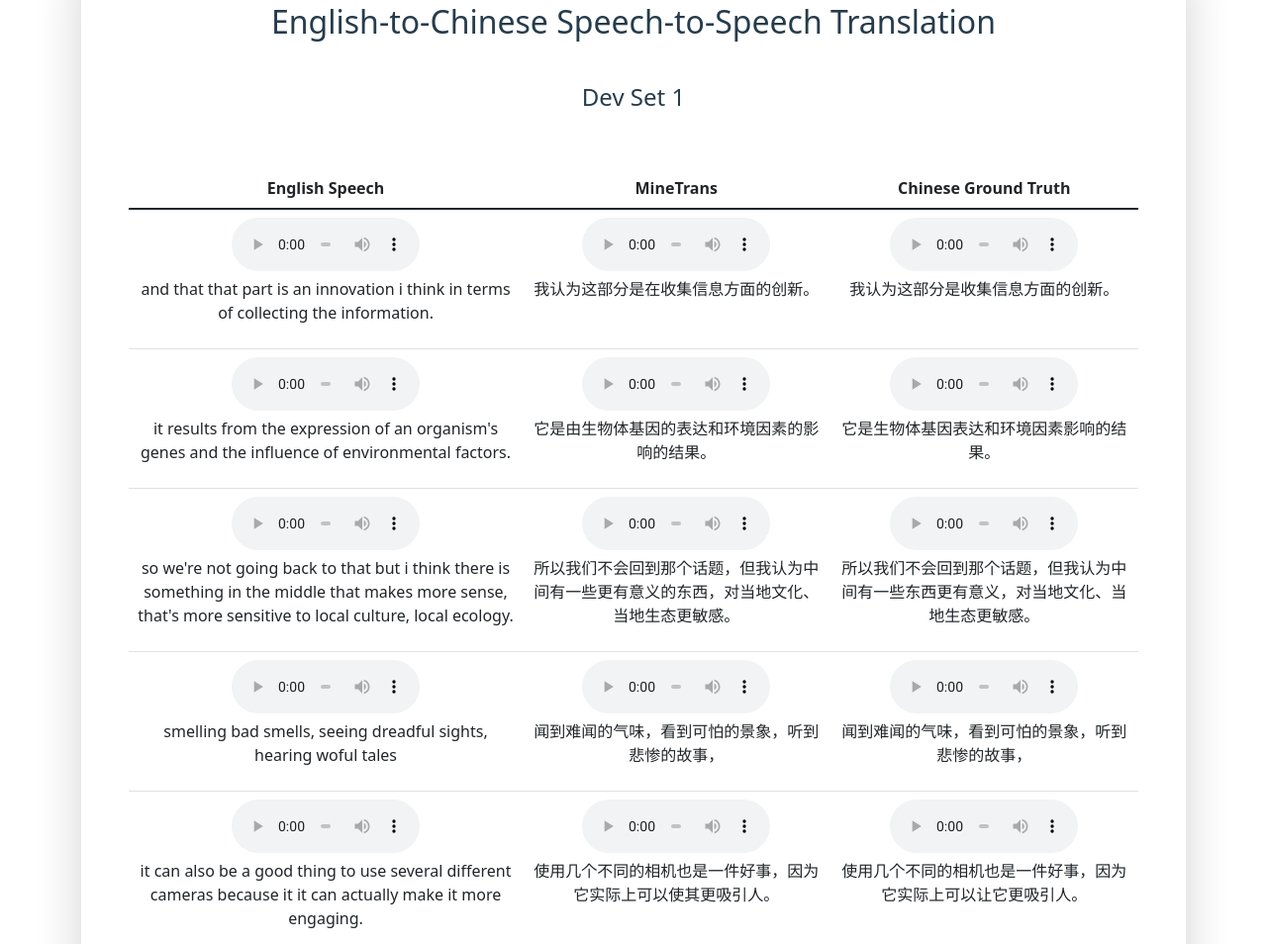
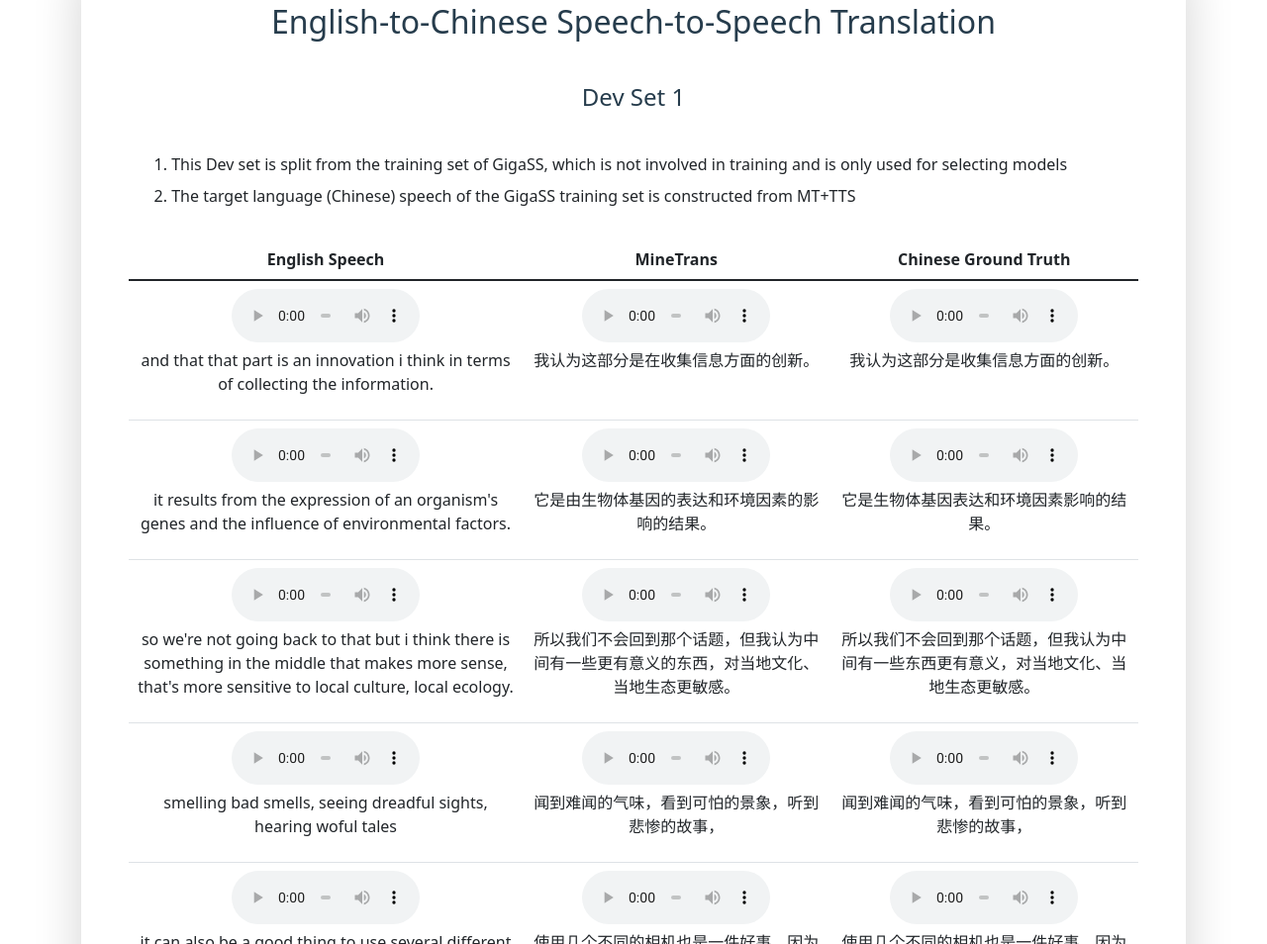
Before and after one commit to duyichao/MINETrans-IWSLT23, a plain HTML site: page demo/index.html in a window 1280 px wide. Shown: the part 1495-2449 px from the top of the page at 99% size. Drawn offline with Linux system fonts and the light colour scheme.

Commit message:
Update index.html

```diff
--- a/demo/index.html
+++ b/demo/index.html
@@ -78,6 +78,11 @@
 	<br>
 	<h4 style="text-align: center;">Dev Set 1</h4>
 	<br>
+		<ol>
+			<li>This Dev set is split from the training set of GigaSS, which is not involved in training and is only used for selecting models</li>
+			<li>The target language (Chinese) speech of the GigaSS training set is constructed from MT+TTS</li>
+
+		</ol>
 		<div class="table-responsive pt-3">
 			<table class="table table-hover pt-2">
 				<thead>
```
